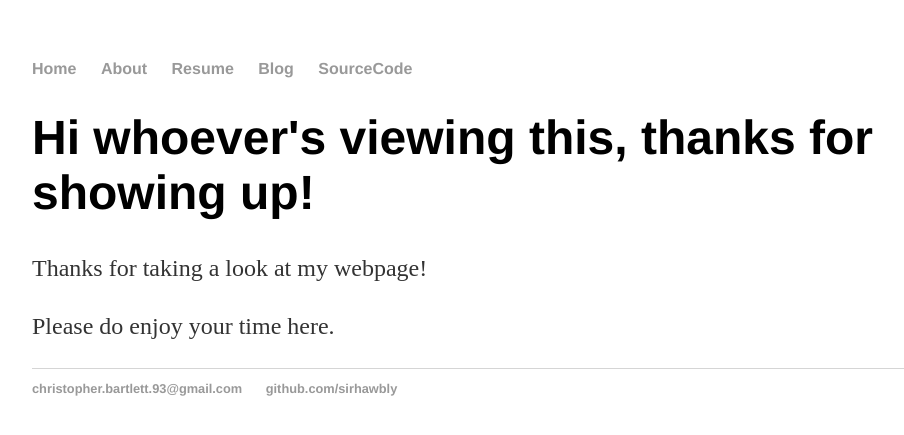
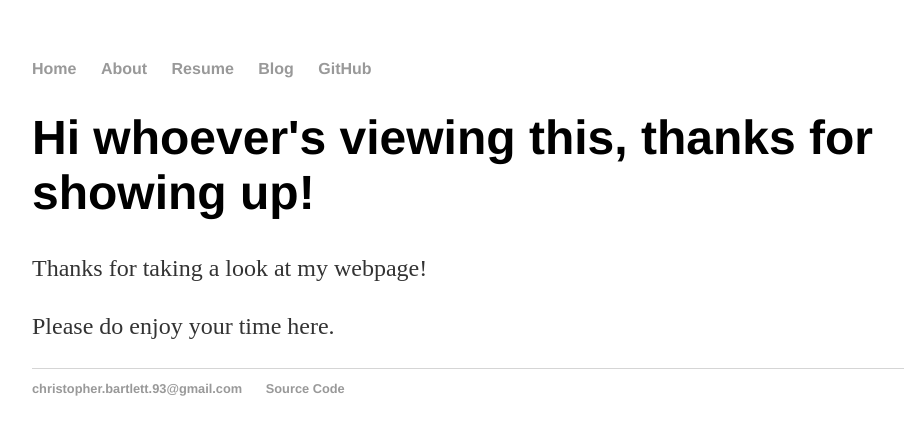
Before and after one commit to SirHawbly/sirhawbly.github.io, a Jekyll site: the page built from index.html, in a window 1280 px wide. Shown: the top 435 px of the page, without its empty margins (160-1064 px from the left). Built offline with Jekyll 4.4.1, drawn with Linux system fonts in a browser that asks for light colours.

Commit message:
shuffled links on page

```diff
--- a/_layouts/default.html
+++ b/_layouts/default.html
@@ -12,7 +12,7 @@
 	        	<li><a href="/about">About</a></li>
         		<li><a href="/resume">Resume</a></li>
         		<li><a href="/blog">Blog</a></li>
-        		<li><a href="https://github.com/SirHawbly/sirhawbly.github.io">SourceCode</a></li>
+				<li><a href="https://github.com/sirhawbly">GitHub</a></li>
     		</ul>
 		</nav>
 		<div class="container">
@@ -21,7 +21,7 @@
 		<footer>
     		<ul>
         		<li><a href="mailto:christopher.bartlett.93@gmail.com">christopher.bartlett.93@gmail.com</a></li>
-        		<li><a href="https://github.com/sirhawbly">github.com/sirhawbly</a></li>
+				<li><a href="https://github.com/SirHawbly/sirhawbly.github.io">Source Code</a></li>
 			</ul>
 		</footer>
 	</body>
```
